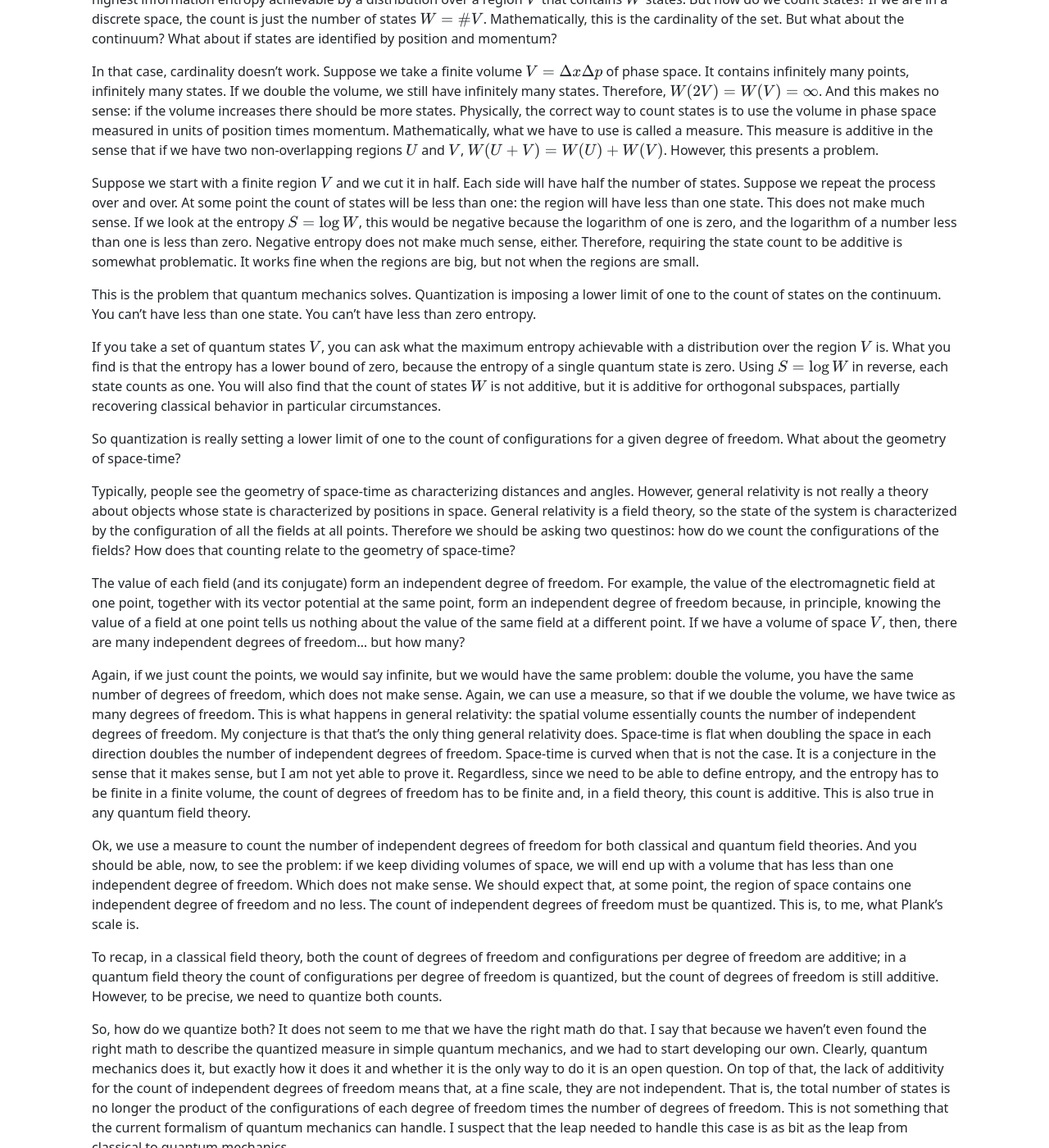
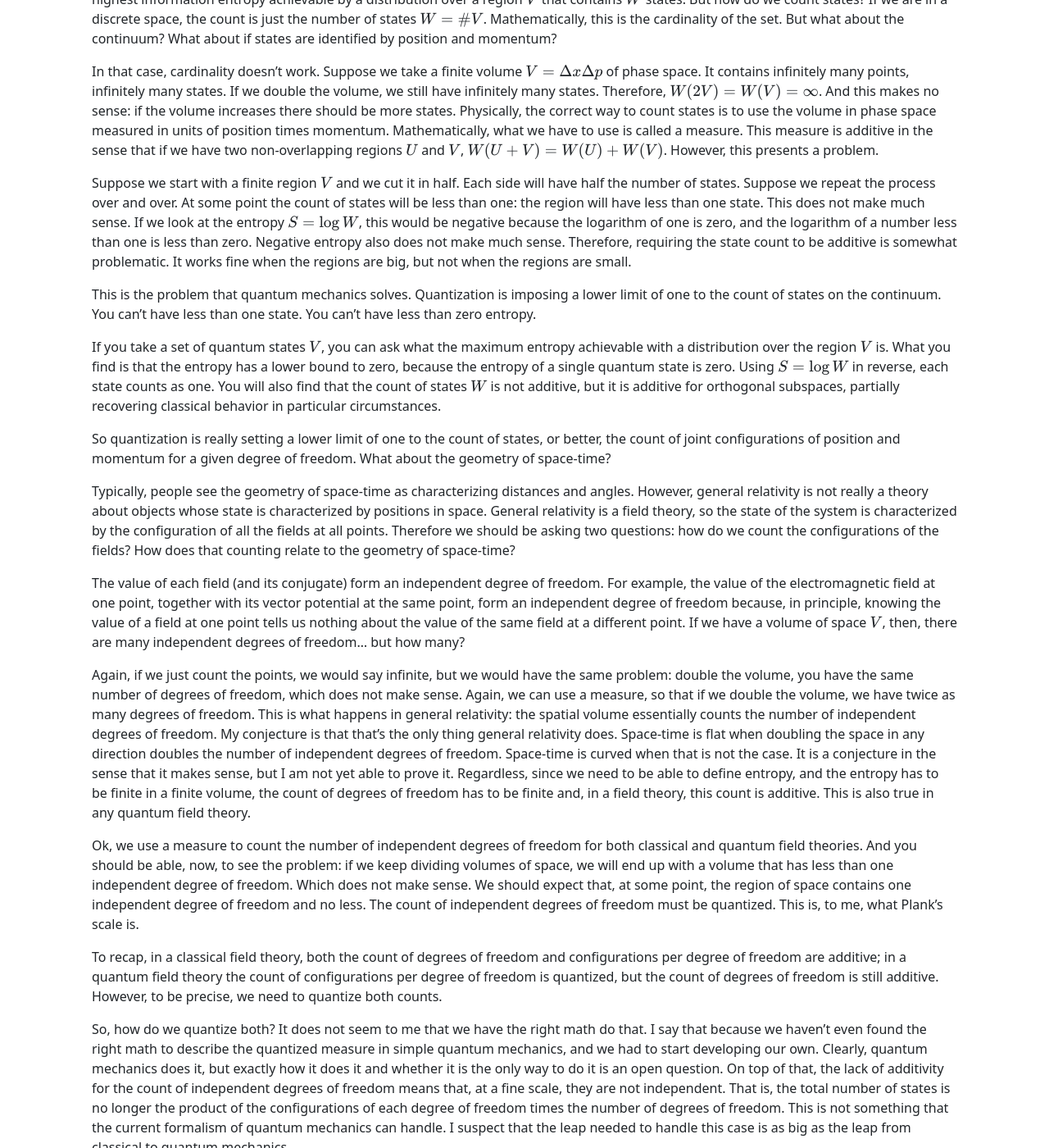
Before and after one commit to assumptionsofphysics/assumptionsofphysics.github.io, a Jekyll site: the page built from _essays/TBD-spacetime-quantization.md, in a window 1280 px wide and 1400 px high, scrolled down 596 px. Shown: the whole window at 82% size. Built offline with Jekyll 4.4.1, drawn with Linux system fonts in a browser that asks for light colours; nearby versions of some CDN libraries; some web fonts are replaced; some of the changed text lies outside the part shown.

Commit message:
Fixing typos

```diff
--- a/_essays/TBD-spacetime-quantization.md
+++ b/_essays/TBD-spacetime-quantization.md
@@ -8,30 +8,30 @@ draft: true
 
 If you follow our project, you may know that, while we work on the foundations of physics, our primary goal is not to produce a theory of everything, a theory of quantum gravity, that merges quantum mechanics with general relativity. Our focus is to rederive the current theories, the ones we already have, from clear physical assumptions, while understanding exactly what each mathematical symbol represents physically. Therefore, while we do not work on quantum gravity specifically, we are qualified to answer the following question: what mathematical structures are suitable for quantum gravity? And the answer is: not the current ones.
 
-We could show how various mathematical structures fail to apply to those regimes, but this would only be interesting at a technical level. It is more interesting to understand what happens at a more conceptual level. If we want to merge quantum mechanics and general relativity, for example, we really want to understand two things: what exactly is quantization? What exactly is the geometry of space-time? Only then would we really understand what it would mean to quantize space-time. To answer these questions, we are going to concentrate on something seemingly simple: counting.
+We could show how various mathematical structures fail to apply to those regimes, but this would only be interesting at a technical level. It is more interesting to understand what happens at a more conceptual level. If we want to merge quantum mechanics and general relativity, for example, we really want to understand two things: what exactly is quantization? What exactly is the geometry of space-time? Only then would we really understand what it would mean to quantize space-time. To answer these question, we are going to concentrate on something seemingly simple: counting.
 
 If you studied statistical mechanics, you know that entropy $$S$$ is $$S = \log W$$, the logarithm of the count of states $$W$$. Technically, this is the highest information entropy achievable by a distribution over a region $$V$$ that contains $$W$$ states. But how do we count states? If we are in a discrete space, the count is just the number of states $$W=\#V$$. Mathematically, this is the cardinality of the set. But what about the continuum? What about if states are identified by position and momentum?
 
 In that case, cardinality doesn't work. Suppose we take a finite volume $$V=\Delta x \Delta p$$ of phase space. It contains infinitely many points, infinitely many states. If we double the volume, we still have infinitely many states. Therefore, $$W(2V) = W(V) = \infty$$. And this makes no sense: if the volume increases there should be more states. Physically, the correct way to count states is to use the volume in phase space measured in units of position times momentum. Mathematically, what we have to use is called a measure. This measure is additive in the sense that if we have two non-overlapping regions $$U$$ and $$V$$, $$W(U+V) = W(U) + W(V)$$. However, this presents a problem.
 
-Suppose we start with a finite region $$V$$ and we cut it in half. Each side will have half the number of states. Suppose we repeat the process over and over. At some point the count of states will be less than one: the region will have less than one state. This does not make much sense. If we look at the entropy $$S = \log W $$, this would be negative because the logarithm of one is zero, and the logarithm of a number less than one is less than zero. Negative entropy does not make much sense, either. Therefore, requiring the state count to be additive is somewhat problematic. It works fine when the regions are big, but not when the regions are small.
+Suppose we start with a finite region $$V$$ and we cut it in half. Each side will have half the number of states. Suppose we repeat the process over and over. At some point the count of states will be less than one: the region will have less than one state. This does not make much sense. If we look at the entropy $$S = \log W $$, this would be negative because the logarithm of one is zero, and the logarithm of a number less than one is less than zero. Negative entropy also does not make much sense. Therefore, requiring the state count to be additive is somewhat problematic. It works fine when the regions are big, but not when the regions are small.
 
 This is the problem that quantum mechanics solves. Quantization is imposing a lower limit of one to the count of states on the continuum. You can't have less than one state. You can't have less than zero entropy.
 
-If you take a set of quantum states $$V$$, you can ask what the maximum entropy achievable with a distribution over the region $$V$$ is. What you find is that the entropy has a lower bound of zero, because the entropy of a single quantum state is zero. Using $$S = \log W$$ in reverse, each state counts as one. You will also find that the count of states $$W$$ is not additive, but it is additive for orthogonal subspaces, partially recovering classical behavior in particular circumstances.
+If you take a set of quantum states $$V$$, you can ask what the maximum entropy achievable with a distribution over the region $$V$$ is. What you find is that the entropy has a lower bound to zero, because the entropy of a single quantum state is zero. Using $$S = \log W$$ in reverse, each state counts as one. You will also find that the count of states $$W$$ is not additive, but it is additive for orthogonal subspaces, partially recovering classical behavior in particular circumstances.
 
-So quantization is really setting a lower limit of one to the count of configurations for a given degree of freedom. What about the geometry of space-time?
+So quantization is really setting a lower limit of one to the count of states, or better, the count of joint configurations of position and momentum for a given degree of freedom. What about the geometry of space-time?
 
-Typically, people see the geometry of space-time as characterizing distances and angles. However, general relativity is not really a theory about objects whose state is characterized by positions in space. General relativity is a field theory, so the state of the system is characterized by the configuration of all the fields at all points. Therefore we should be asking two questinos: how do we count the configurations of the fields? How does that counting relate to the geometry of space-time?
+Typically, people see the geometry of space-time as characterizing distances and angles. However, general relativity is not really a theory about objects whose state is characterized by positions in space. General relativity is a field theory, so the state of the system is characterized by the configuration of all the fields at all points. Therefore we should be asking two questions: how do we count the configurations of the fields? How does that counting relate to the geometry of space-time?
 
 The value of each field (and its conjugate) form an independent degree of freedom. For example, the value of the electromagnetic field at one point, together with its vector potential at the same point, form an independent degree of freedom because, in principle, knowing the value of a field at one point tells us nothing about the value of the same field at a different point. If we have a volume of space $$V$$, then, there are many independent degrees of freedom... but how many?
 
-Again, if we just count the points, we would say infinite, but we would have the same problem: double the volume, you have the same number of degrees of freedom, which does not make sense. Again, we can use a measure, so that if we double the volume, we have twice as many degrees of freedom. This is what happens in general relativity: the spatial volume essentially counts the number of independent degrees of freedom. My conjecture is that that's the only thing general relativity does. Space-time is flat when doubling the space in each direction doubles the number of independent degrees of freedom. Space-time is curved when that is not the case. It is a conjecture in the sense that it makes sense, but I am not yet able to prove it. Regardless, since we need to be able to define entropy, and the entropy has to be finite in a finite volume, the count of degrees of freedom has to be finite and, in a field theory, this count is additive. This is also true in any quantum field theory.
+Again, if we just count the points, we would say infinite, but we would have the same problem: double the volume, you have the same number of degrees of freedom, which does not make sense. Again, we can use a measure, so that if we double the volume, we have twice as many degrees of freedom. This is what happens in general relativity: the spatial volume essentially counts the number of independent degrees of freedom. My conjecture is that that's the only thing general relativity does. Space-time is flat when doubling the space in any direction doubles the number of independent degrees of freedom. Space-time is curved when that is not the case. It is a conjecture in the sense that it makes sense, but I am not yet able to prove it. Regardless, since we need to be able to define entropy, and the entropy has to be finite in a finite volume, the count of degrees of freedom has to be finite and, in a field theory, this count is additive. This is also true in any quantum field theory.
 
 Ok, we use a measure to count the number of independent degrees of freedom for both classical and quantum field theories. And you should be able, now, to see the problem: if we keep dividing volumes of space, we will end up with a volume that has less than one independent degree of freedom. Which does not make sense. We should expect that, at some point, the region of space contains one independent degree of freedom and no less. The count of independent degrees of freedom must be quantized. This is, to me, what Plank's scale is.
 
 To recap, in a classical field theory, both the count of degrees of freedom and configurations per degree of freedom are additive; in a quantum field theory the count of configurations per degree of freedom is quantized, but the count of degrees of freedom is still additive. However, to be precise, we need to quantize both counts.
 
-So, how do we quantize both? It does not seem to me that we have the right math do that. I say that because we haven't even found the right math to describe the quantized measure in simple quantum mechanics, and we had to start developing our own. Clearly, quantum mechanics does it, but exactly how it does it and whether it is the only way to do it is an open question. On top of that, the lack of additivity for the count of independent degrees of freedom means that, at a fine scale, they are not independent. That is, the total number of states is no longer the product of the configurations of each degree of freedom times the number of degrees of freedom. This is not something that the current formalism of quantum mechanics can handle. I suspect that the leap needed to handle this case is as bit as the leap from classical to quantum mechanics.
+So, how do we quantize both? It does not seem to me that we have the right math do that. I say that because we haven't even found the right math to describe the quantized measure in simple quantum mechanics, and we had to start developing our own. Clearly, quantum mechanics does it, but exactly how it does it and whether it is the only way to do it is an open question. On top of that, the lack of additivity for the count of independent degrees of freedom means that, at a fine scale, they are not independent. That is, the total number of states is no longer the product of the configurations of each degree of freedom times the number of degrees of freedom. This is not something that the current formalism of quantum mechanics can handle. I suspect that the leap needed to handle this case is as big as the leap from classical to quantum mechanics.
 
-I hope you see both the simplicity and the necessity of this argument. Regardless of what a theories says, it must at least allow us to count configurations and degrees of freedom. Having fewer than one configuration or fewer than one degree of freedom does not make sense. We need the proper math to count and, suprisingly enough, we do not have it.
+I hope you see both the simplicity and the necessity of this argument. Regardless of what a theory says, it must at least allow us to count configurations and degrees of freedom. Having fewer than one configuration or fewer than one degree of freedom does not make sense. We need the proper math to count and, suprisingly enough, we do not have it.
```
